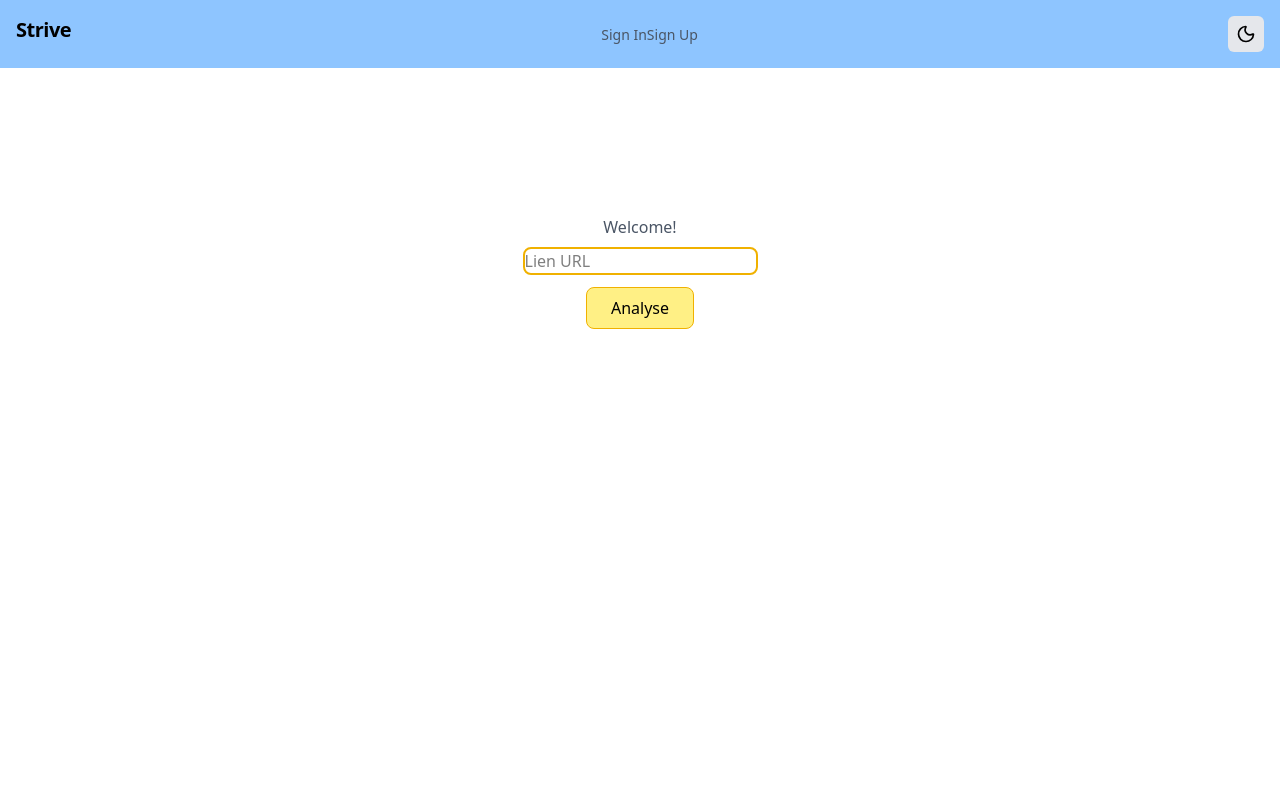
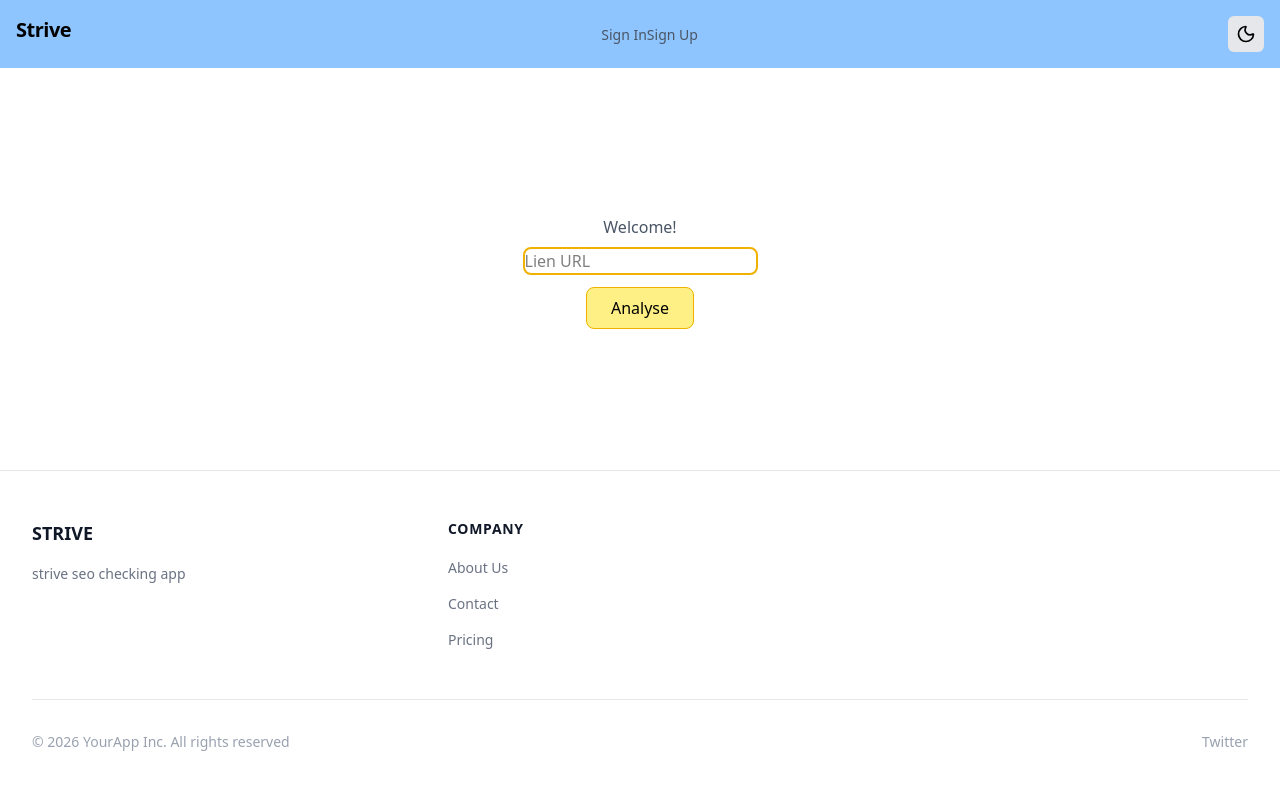
Before and after one commit to Rajabenamor/plateformeSEO, a Next.js app: page / in a window 1280 px wide. Shown: the top 790 px of the page. Built offline with nearby package versions, Linux system fonts and the light colour scheme; no server answers.

Commit message:
added footer

```diff
--- a/src/app/layout.tsx
+++ b/src/app/layout.tsx
@@ -4,6 +4,7 @@ import "./globals.css";
 import Navbar from "@/components/Navbar";
 import { ThemeProvider } from "./ThemeProvider";
 import { GoogleOAuthProvider } from "@react-oauth/google";
+import Footer from "@/components/Footer";
 const geistSans = Geist({
   variable: "--font-geist-sans",
   subsets: ["latin"],
@@ -25,24 +26,30 @@ export default function RootLayout({
   children: React.ReactNode;
 }>) {
   const googleId=process.env.NEXT_PUBLIC_GOOGLE_CLIENT_ID;
+  //define the core layout exactly once
+  //added main so the footer is forced to the bottom
+  const AppContent=(
+    <ThemeProvider>
+      <Navbar/>
+      <main className="flex-grow flex flex-col">
+        {children}
+      </main>
+      <Footer/>
+    </ThemeProvider>
+  );
   return (
     //suppressHydrationWarning is CRUCIAL here, it stops Next.js from throwing an error
     //when next-themes injects the dark mode class on page load.
     <html lang="en" suppressHydrationWarning={true}>
       <body
-        className={`${geistSans.variable} ${geistMono.variable} antialiased`}
+        className={`${geistSans.variable} ${geistMono.variable} antialiased min-h-screen flex flex-col`}
       >
         {googleId? (
          <GoogleOAuthProvider clientId={googleId}>
-        <ThemeProvider>
-          <Navbar/>
-          {children}
-          </ThemeProvider>
+            {AppContent}
           </GoogleOAuthProvider>):(
-            <ThemeProvider>
-          <Navbar/>
-          {children}
-          </ThemeProvider>
+
+            AppContent
 
           )}
       </body>
--- /dev/null
+++ b/src/components/Footer.tsx
@@ -0,0 +1,74 @@
+import Link from "next/link";
+
+
+export default function Footer(){
+    const currentYear = new Date().getFullYear(); //automatically updates the copyright year
+
+    return(
+        <footer className="bg-white border-t border-gray-200 mt-auto">
+            <div className="max-w-7xl mx-auto px-4 sm:px-6 lg:px-8 py-12">
+                <div className="grid grid-cols-1 md:grid-cols-3 gap-8">
+                    {/* column 1 */}
+                    <div>
+                        <h3 className="text-lg font-bold text-gray-900 mb-4">
+                            STRIVE
+
+                        </h3>
+                        <p className="text-sm text-gray-500 leading-relaxed">
+                            strive seo checking app
+
+                        </p>
+                    </div>
+                    {/* column 2 */}
+                    <div>
+                        <h3 className="text-sm font-semibold text-gray-900 tracking-wider uppercase mb-4">Company</h3>
+                        <ul className="space-y-3">
+                            <li>
+                                <Link
+                                href="/about"
+                                className="text-sm text-gray-500 hover:text-blue-600 transition-colors"
+                                >
+                                    About Us
+                                </Link>
+
+                            </li>
+                            <li>
+                                <Link
+                                href="/contact"
+                                className="text-sm text-gray-500 hover:text-blue-600 transition-colors"
+                                >
+                                    Contact
+                                </Link>
+
+                            </li>
+                            <li>
+                                <Link
+                                href="/pricing"
+                                className="text-sm text-gray-500 hover:text-blue-600 transition-colors"
+                                >
+                                    Pricing
+                                </Link>
+
+                            </li>
+                        </ul>
+                    </div>
+
+                </div>
+                {/* Bottom bar : copyright */}
+                <div className="mt-12 pt-8 border-t border-gray-200 flex flex-col md:flex-row justify-between items-center">
+                    <p className="text-sm text-gray-400">
+                        &copy; {currentYear} YourApp Inc. All rights reserved
+                    </p>
+                    {/* optional : social icons space*/}
+                    <div className="flex space-x-6 mt-4 md:mt-0 text-gray-400">
+                        <span className="hover:text-gray-500 cursor-pointer text-sm">Twitter</span>
+
+                    </div>
+
+                </div>
+
+            </div>
+
+        </footer>
+    )
+}
```
